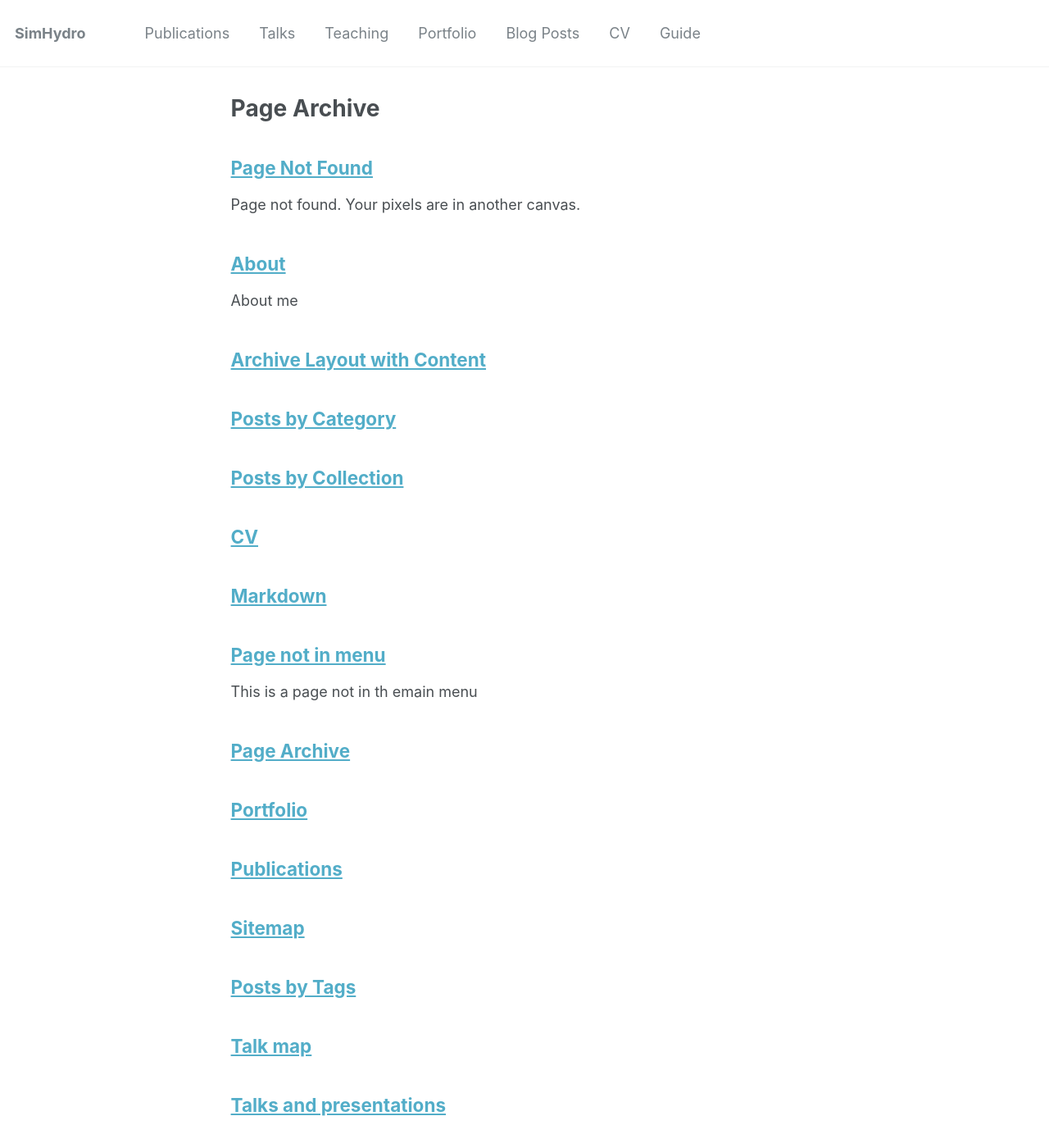
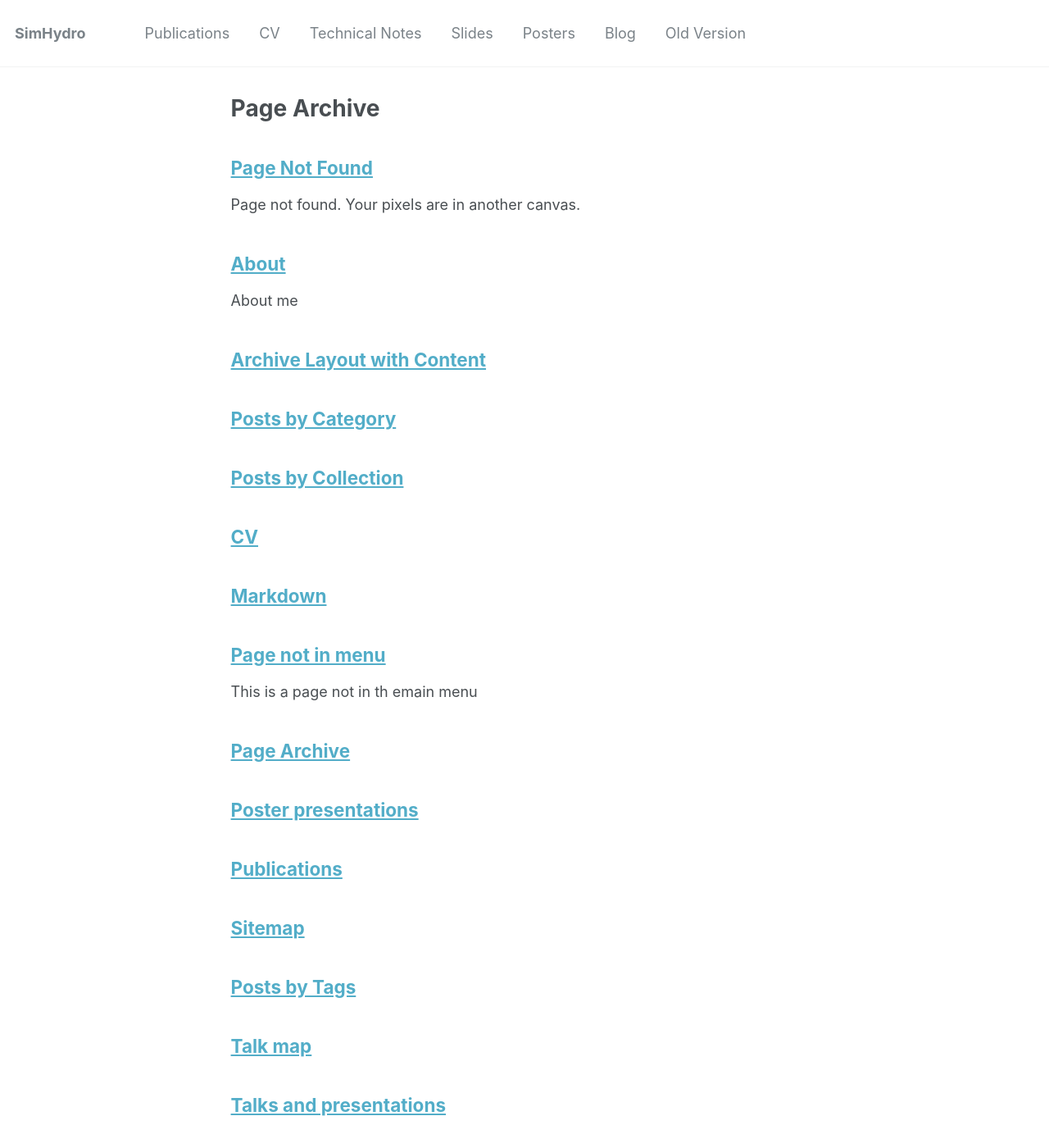
Before and after one commit to hydrotian/hydrotian.github.io, a Jekyll site: the page built from _pages/page-archive.html, in a window 1280 px wide and 1400 px high. Shown: the whole window at 82% size. Built offline with Jekyll 4.4.1, drawn with Linux system fonts in a browser that asks for light colours.

Commit message:
7th commit

```diff
--- a/_config.yml
+++ b/_config.yml
@@ -115,8 +115,7 @@ author:
   xing             :
   youtube          :
   wikipedia        :
-  technical_notes  : "http://simhydro.com/notebook"
-  old_version      : "http://simhydro.com"
+
 
 
 # Reading Files
--- a/_data/navigation.yml
+++ b/_data/navigation.yml
@@ -3,20 +3,20 @@ main:
   - title: "Publications"
     url: /publications/
 
-  - title: "Talks"
-    url: /talks/
-
-  - title: "Teaching"
-    url: /teaching/
-
-  - title: "Portfolio"
-    url: /portfolio/
-
-  - title: "Blog Posts"
-    url: /year-archive/
-
   - title: "CV"
     url: /cv/
 
-  - title: "Guide"
-    url: /markdown/
+  - title: "Technical Notes"
+    url: http://simhydro.com/notebook
+
+  - title: "Slides"
+    url: /talks/
+
+  - title: "Posters"
+    url: /posters/
+
+  - title: "Blog"
+    url: /year-archive/
+
+  - title: "Old Version"
+    url: http://simhydro.com
```
Also changed, not shown: _pages/portfolio.html (deleted, +0 -13 lines), _pages/posters.html (added, +12 -0 lines), _pages/teaching.html (deleted, +0 -12 lines), _posters/poster-1.md (added, +11 -0 lines).
